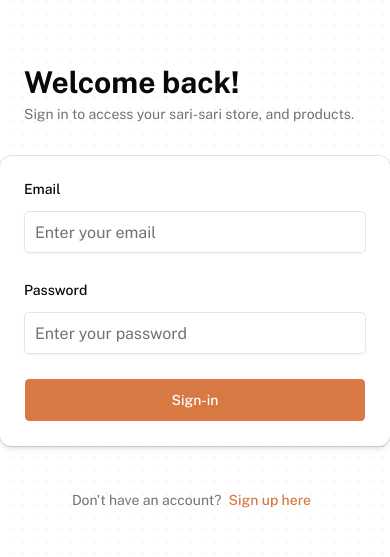
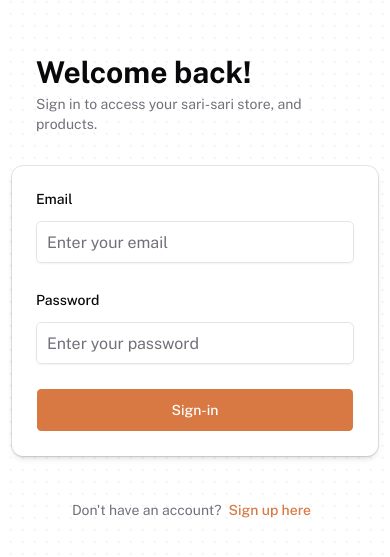
Before and after one commit to quinchy/Sari-Sari-POS, a Next.js app: page /sign-in in a window 390 px wide. Shown: the part 129-686 px from the top of the page. Built offline with nearby package versions, Linux system fonts and the light colour scheme; some icons are missing; a web font is replaced by a local one.

Commit message:
chore: add tiny padding for mobile view of auth pages

```diff
--- a/src/app/(auth)/layout.tsx
+++ b/src/app/(auth)/layout.tsx
@@ -21,7 +21,7 @@ export default function AuthLayout({
             </p>
           </section>
         </div>
-        <div className="bg-brickwall min-h-dvh flex items-center justify-center">
+        <div className="bg-brickwall min-h-dvh flex items-center justify-center px-3 lg:px-0">
           {children}
         </div>
       </main>
```
